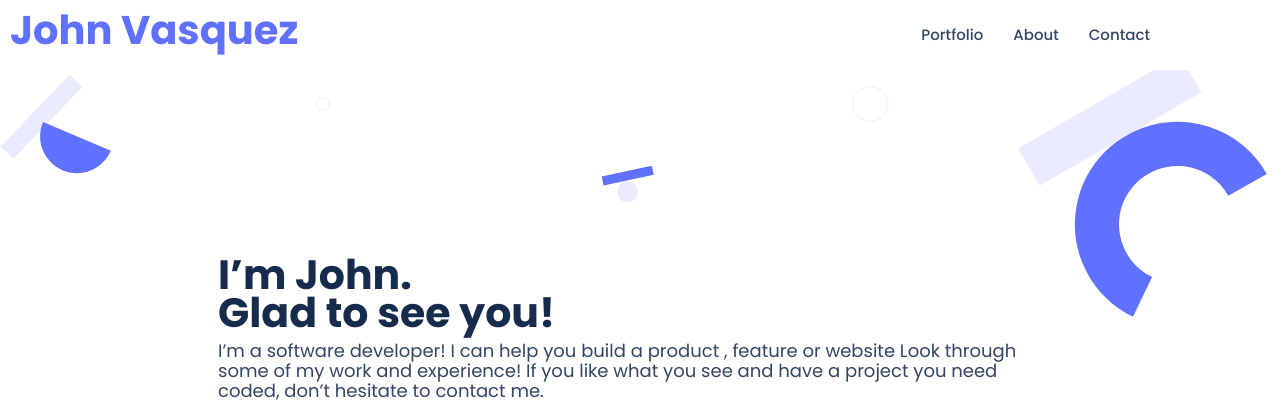
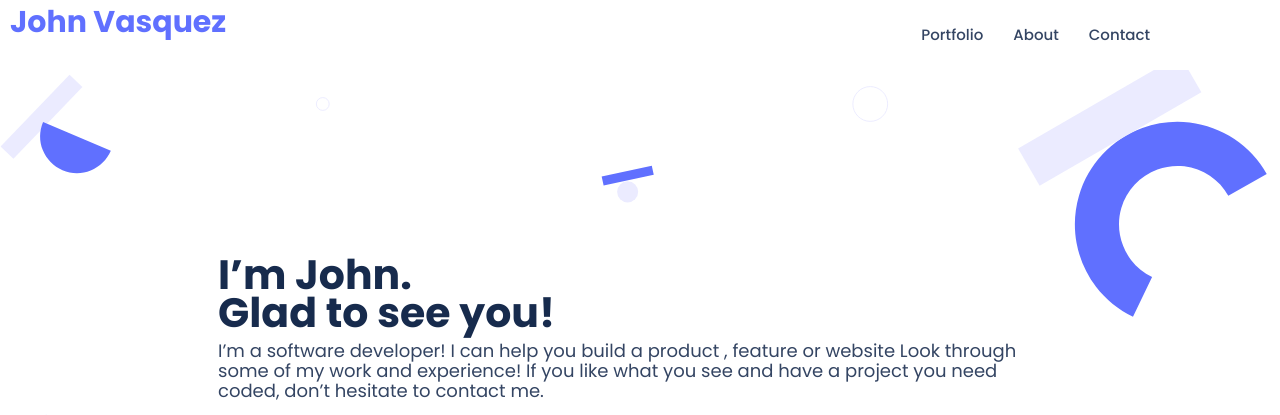
Before and after one commit to jovasal/jovasal.github.io, a website: page index.html in a window 1280 px wide. Shown: the top 415 px of the page. Drawn offline with Linux system fonts and the light colour scheme.

Commit message:
changes in name
name

```diff
--- a/style.css
+++ b/style.css
@@ -40,7 +40,7 @@ body {
 /* ------Header------ */
 
 .name {
-  font-size: 40px;
+  font-size: 30px;
   color: #6070ff;
   font-family: 'Poppins', sans-serif;
 }
```
